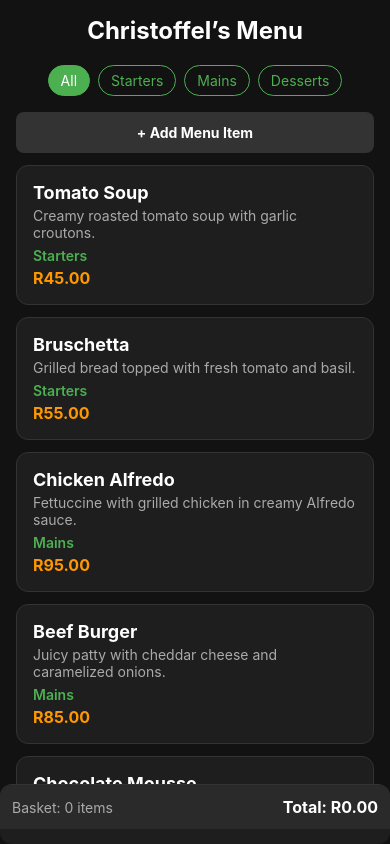
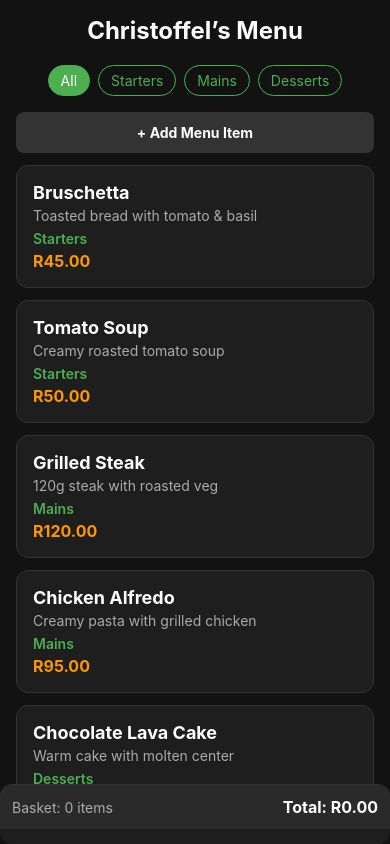
Before and after one commit to Liyema-Newgate/MAST-Chef-App, a React Native app in the folder final-poe-chef-app/: screen / in a window 390 px wide. Built offline with nearby package versions, Linux system fonts and the light colour scheme.

Commit message:
Updated MenuData.Js
Updated the code so i could have 2 example/default dishes available upon app start up

```diff
--- a/final-poe-chef-app/Data/MenuData.js
+++ b/final-poe-chef-app/Data/MenuData.js
@@ -1,44 +1,14 @@
+// /data/menuData.js
 export const initialMenuItems = [
-  {
-    id: "1",
-    name: "Tomato Soup",
-    description: "Creamy roasted tomato soup with garlic croutons.",
-    price: 45,
-    course: "Starters",
-  },
-  {
-    id: "2",
-    name: "Bruschetta",
-    description: "Grilled bread topped with fresh tomato and basil.",
-    price: 55,
-    course: "Starters",
-  },
-  {
-    id: "3",
-    name: "Chicken Alfredo",
-    description: "Fettuccine with grilled chicken in creamy Alfredo sauce.",
-    price: 95,
-    course: "Mains",
-  },
-  {
-    id: "4",
-    name: "Beef Burger",
-    description: "Juicy patty with cheddar cheese and caramelized onions.",
-    price: 85,
-    course: "Mains",
-  },
-  {
-    id: "5",
-    name: "Chocolate Mousse",
-    description: "Rich chocolate mousse with whipped cream.",
-    price: 60,
-    course: "Desserts",
-  },
-  {
-    id: "6",
-    name: "Malva Pudding",
-    description: "Warm sponge pudding with caramel sauce.",
-    price: 70,
-    course: "Desserts",
-  },
+  // Starters (2)
+  { id: "s1", name: "Bruschetta", description: "Toasted bread with tomato & basil", price: 45, course: "Starters" },
+  { id: "s2", name: "Tomato Soup", description: "Creamy roasted tomato soup", price: 50, course: "Starters" },
+
+  // Mains (2)
+  { id: "m1", name: "Grilled Steak", description: "120g steak with roasted veg", price: 120, course: "Mains" },
+  { id: "m2", name: "Chicken Alfredo", description: "Creamy pasta with grilled chicken", price: 95, course: "Mains" },
+
+  // Desserts (2)
+  { id: "d1", name: "Chocolate Lava Cake", description: "Warm cake with molten center", price: 60, course: "Desserts" },
+  { id: "d2", name: "Cheesecake", description: "Classic creamy cheesecake", price: 55, course: "Desserts" },
 ];
```
